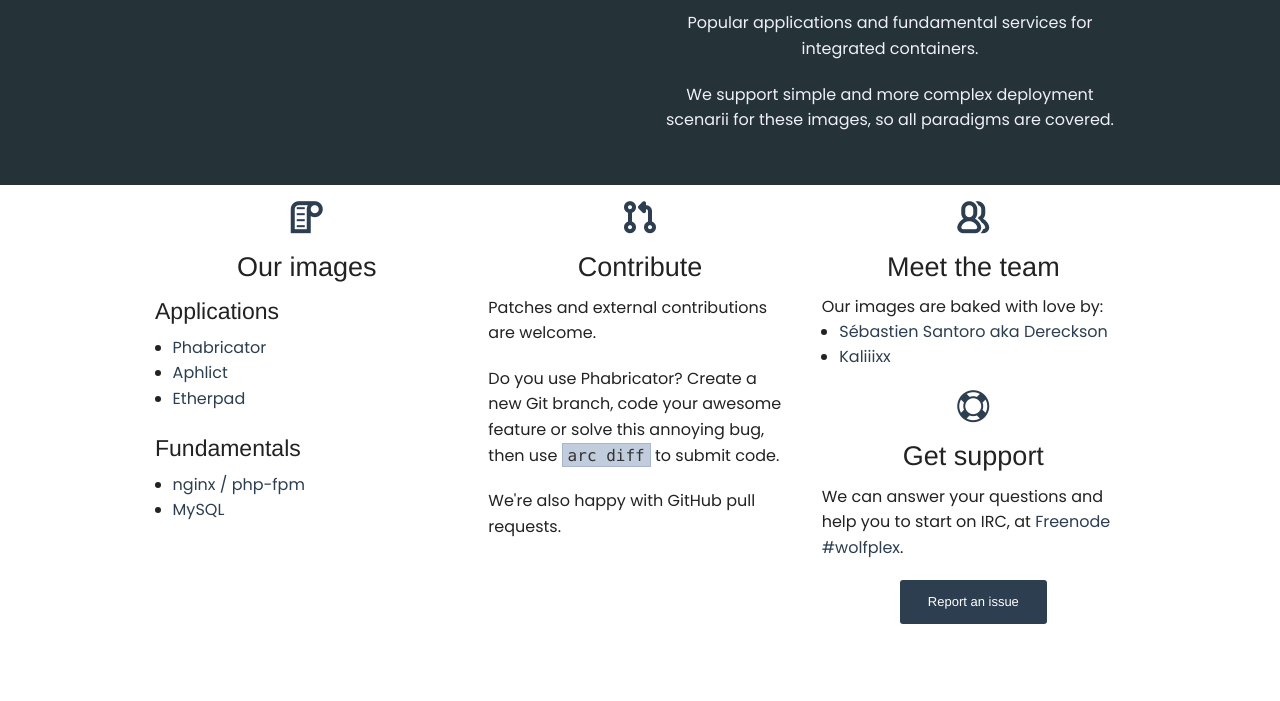
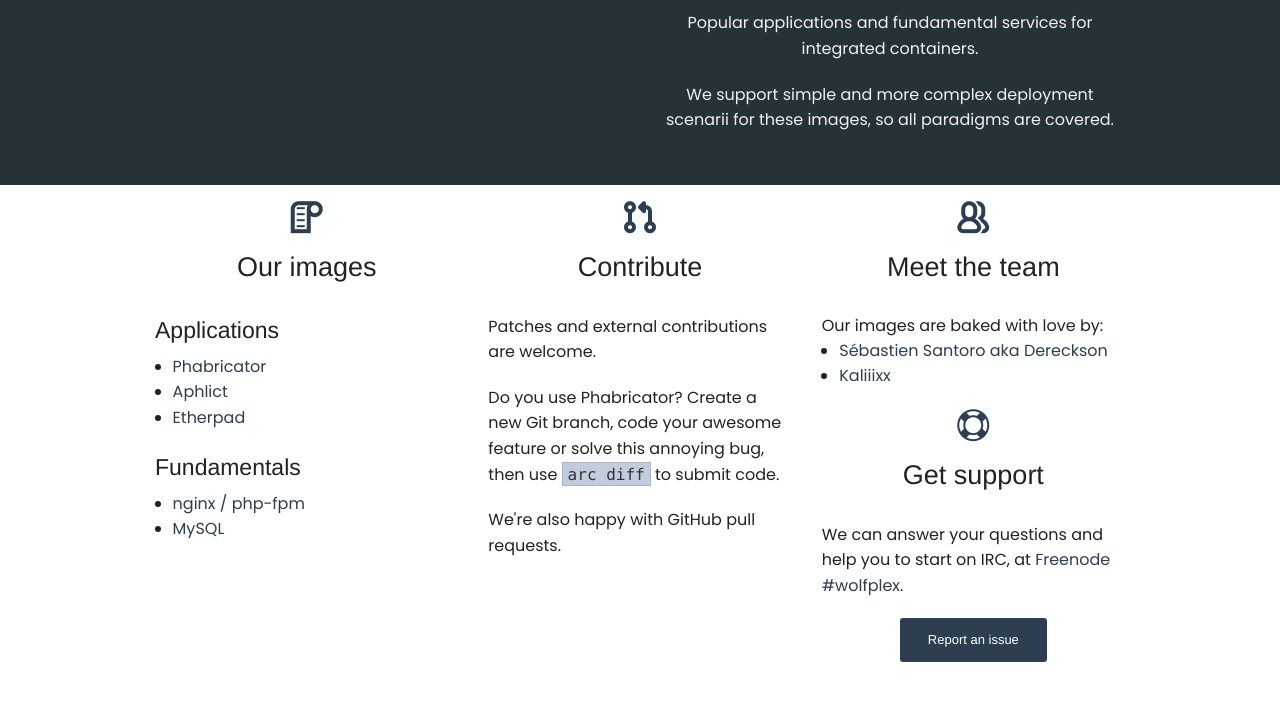
Before and after one commit to nasqueron/docker-www, a website: page index.html in a window 1280 px wide. Shown: the part 335-1036 px from the top of the page. Before the commit the page ends 999 px from the top, so only its background shows below. Drawn offline with Linux system fonts and the light colour scheme.

Commit message:
More space after H3 headings
Summary: a design more aéré allows to focus to elements

Test Plan: trivial

Reviewers: Kaliiixx

Differential Revision: http://devcentral.nasqueron.org/D50

```diff
--- a/css/app.css
+++ b/css/app.css
@@ -71,6 +71,14 @@
 }
 
 /*  -------------------------------------------------------------
+    Headings
+    - - - - - - - - - - - - - - - - - - - - - - - - - - - - - - -    */
+
+h3 {
+    margin-bottom: 1em;
+}
+
+/*  -------------------------------------------------------------
     Hero
     - - - - - - - - - - - - - - - - - - - - - - - - - - - - - - -    */
 
```
